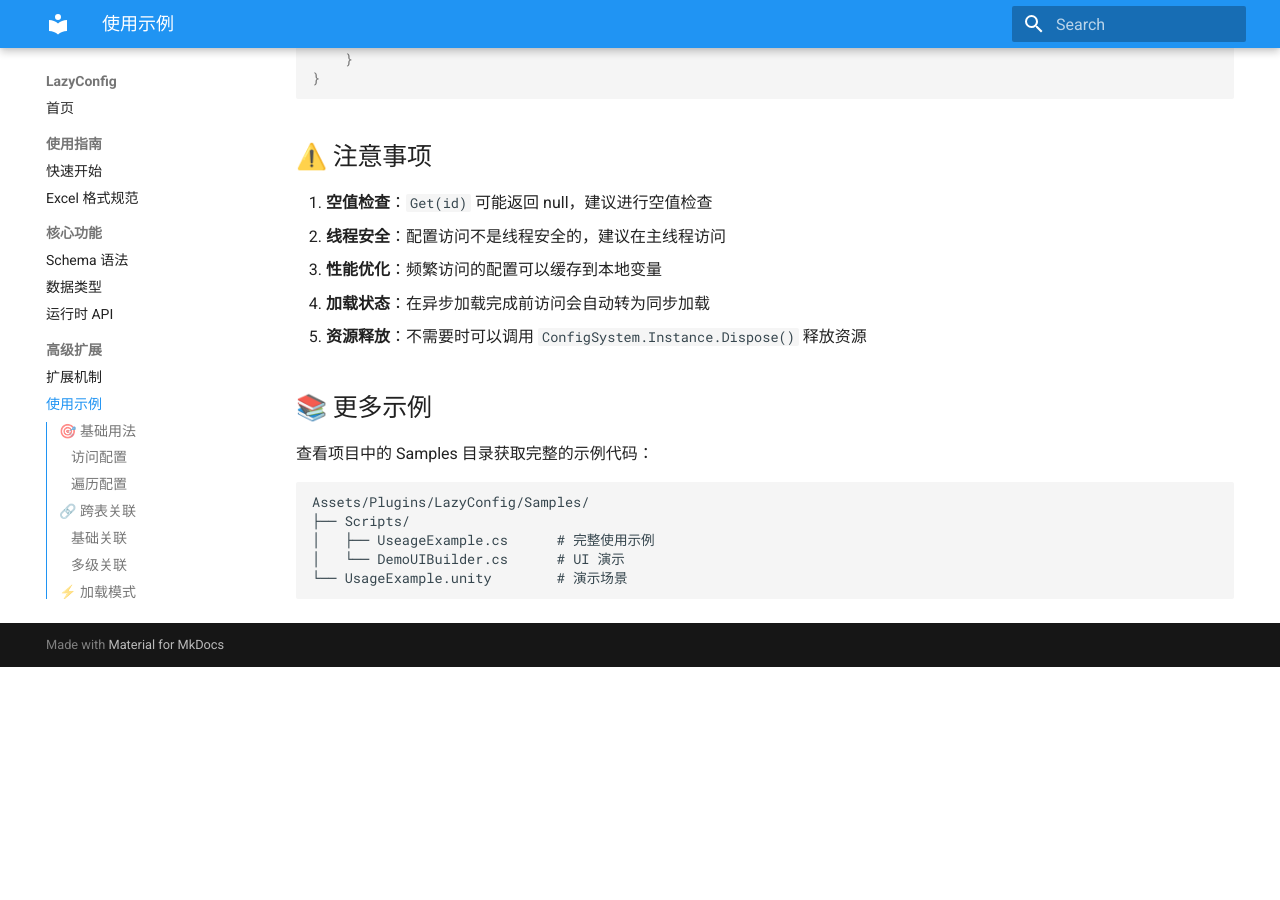
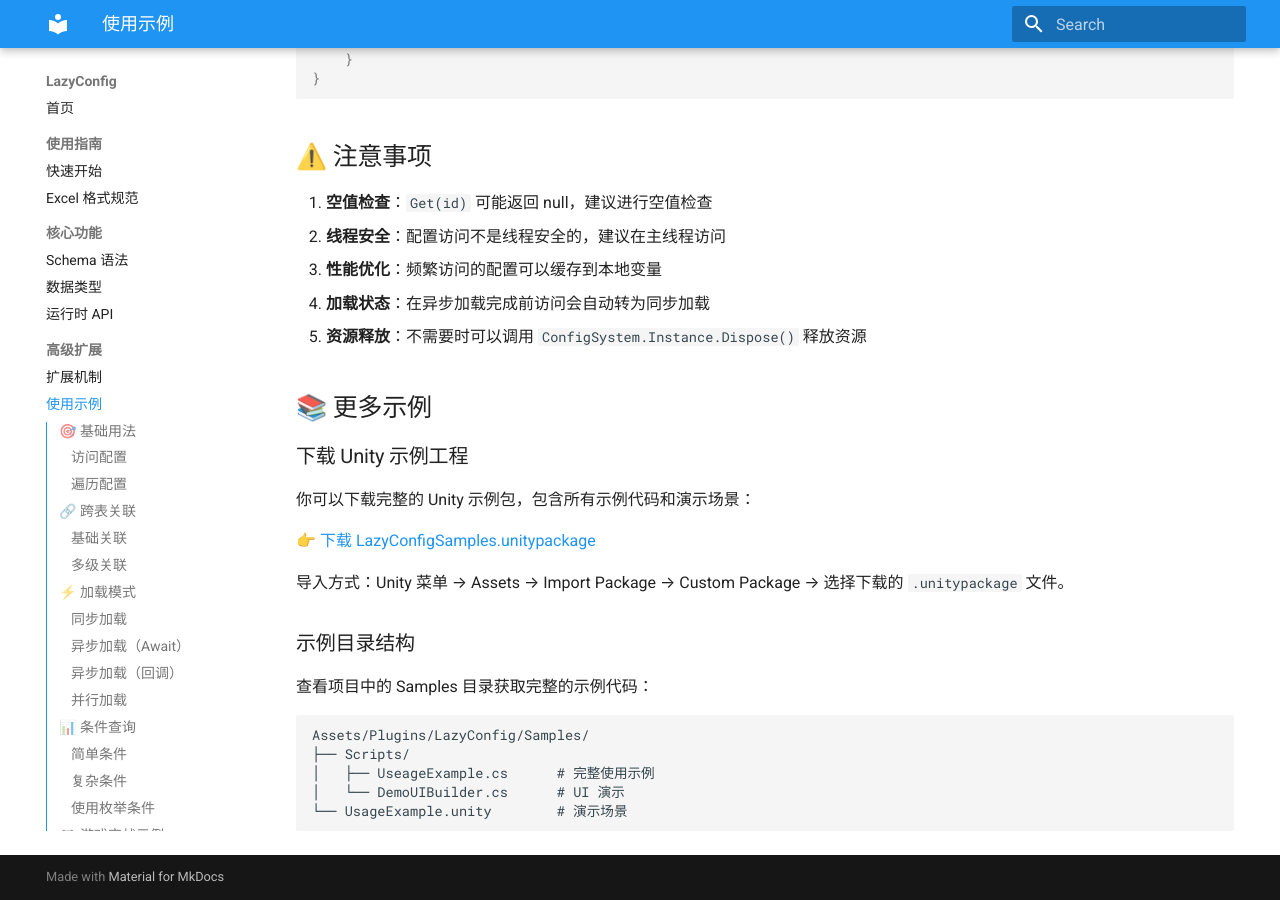
Before and after one commit to CodeWallace/LazyConfig_docs, an MkDocs documentation site: the page built from docs/examples.md, in a window 1280 px wide and 900 px high, scrolled down 7864 px. Built offline with MkDocs 1.6.1 and Material for MkDocs 9.7.7, drawn with Linux system fonts in a browser that asks for light colours; before the commit the page ends 8531 px from its top, so only the background shows below that.

Commit message:
Add Unity samples package and download links in docs

````diff
--- a/docs/examples.md
+++ b/docs/examples.md
@@ -410,6 +410,16 @@
 
 ## 📚 更多示例
 
+### 下载 Unity 示例工程
+
+你可以下载完整的 Unity 示例包，包含所有示例代码和演示场景：
+
+👉 [下载 LazyConfigSamples.unitypackage](https://github.com/CodeWallace/LazyConfig_docs/raw/main/LazyConfigSamples.unitypackage)
+
+导入方式：Unity 菜单 → Assets → Import Package → Custom Package → 选择下载的 `.unitypackage` 文件。
+
+### 示例目录结构
+
 查看项目中的 Samples 目录获取完整的示例代码：
 
 ```
````
Also changed, not shown: docs/getting-started.md (+8 -0 lines), docs/index.md (+2 -0 lines), 1 other file.
